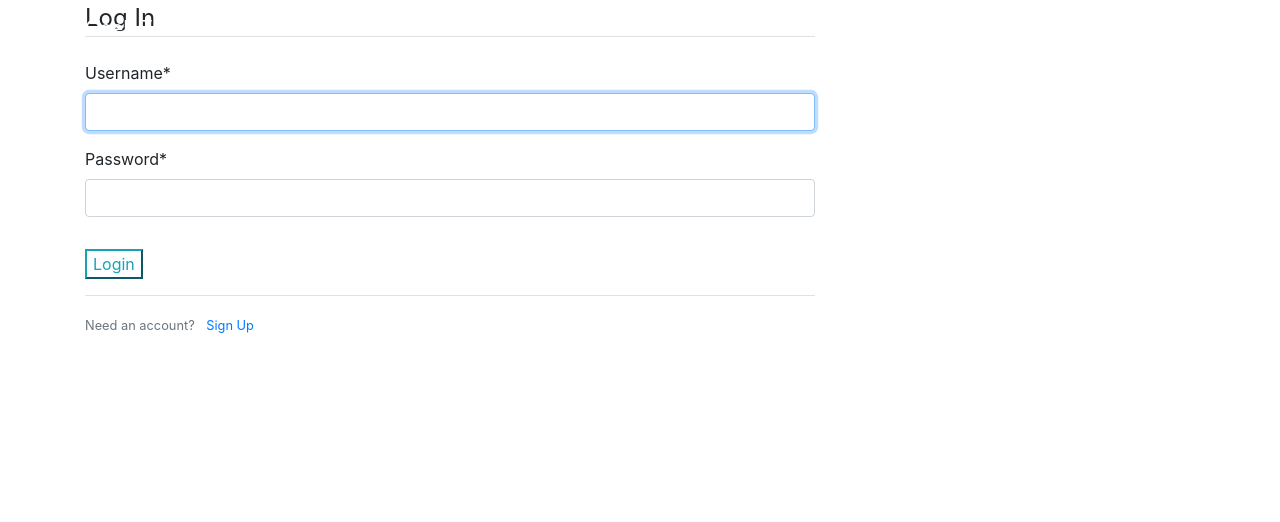
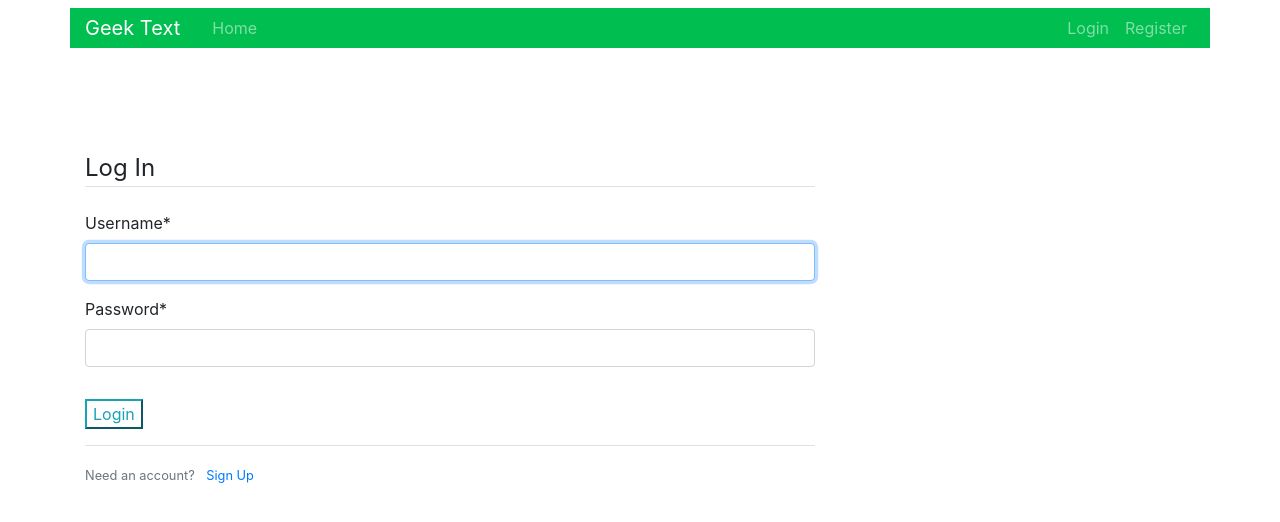
Before and after one commit to Jessela26/CEN4010_Group3, a Django app: page /login/ in a window 1280 px wide. Shown: the top 522 px of the page. Run offline with Django 3.2, Linux system fonts and the light colour scheme; some libraries are stand-ins or nearby versions.

Commit message:
Added new form fields for users first and last names when registering. Plus a temporary, testing nav bar to routes between Login and Register routes.

```diff
--- a/templates/base.html
+++ b/templates/base.html
@@ -1,4 +1,4 @@
-{% load static %}
+
 <!DOCTYPE html>
 <html>
 <head>
@@ -10,7 +10,6 @@
     <!-- Bootstrap CSS -->
     <link rel="stylesheet" href="https://maxcdn.bootstrapcdn.com/bootstrap/4.0.0/css/bootstrap.min.css" integrity="sha384-Gn5384xqQ1aoWXA+058RXPxPg6fy4IWvTNh0E263XmFcJlSAwiGgFAW/dAiS6JXm" crossorigin="anonymous">
 
-    <link rel="stylesheet" type="text/css" href="{% static 'geektext/main.css' %}">
 
     {% if title %}
         <title>GeekText - {{ title }}</title>
@@ -20,8 +19,8 @@
 </head>
 <body>
     <header class="site-header">
-      <nav class="navbar navbar-expand-md navbar-dark bg-steel fixed-top">
-        <div class="container">
+      <nav class="navbar navbar-expand-md navbar-dark bg-steel fixed-top" style="position: absolute;">
+        <div class="container" style="background-color: rgb(0, 190, 79);">
           <a class="navbar-brand mr-4" href="{% url 'geektext-home' %}">Geek Text</a>
           <button class="navbar-toggler" type="button" data-toggle="collapse" data-target="#navbarToggle" aria-controls="navbarToggle" aria-expanded="false" aria-label="Toggle navigation">
           <span class="navbar-toggler-icon"></span>
@@ -32,16 +31,16 @@
             </div>
             <!-- Navbar Right Side -->
             <div class="navbar-nav">
-              <a class="nav-item nav-link" href="#">Login</a>
-              <a class="nav-item nav-link" href="#">Register</a>
+              <a class="nav-item nav-link" href="{%url 'login'%}">Login</a>
+              <a class="nav-item nav-link" href="{%url 'register'%}">Register</a>
             </div>
           </div>
         </div>
       </nav>
     </header>
-    <main role="main" class="container">
-      <div class="row">
-        <div class="col-md-8">
+    <main role="main" class="container" style="margin-top: 75px;">
+      <div class="row" >
+        <div class="col-md-8" style="position: static;">
           {% if messages %}
             {% for message in messages %}
             <div class="alert alert-{{ message.tags }}">
--- a/users/forms.py
+++ b/users/forms.py
@@ -4,7 +4,9 @@ from django.contrib.auth.forms import UserCreationForm
 
 class UserRegisterForm(UserCreationForm):
     email = forms.EmailField()
+    first_name = forms.CharField(max_length=30)
+    last_name = forms.CharField(max_length=30)
 
     class Meta: #namespace for configurations for user models
         model = User
-        fields = ['username', 'email', 'password1', 'password2']
+        fields = ['username', 'email','first_name', 'last_name','password1', 'password2']
--- a/users/templates/users/login.html
+++ b/users/templates/users/login.html
@@ -1,7 +1,7 @@
 {% extends "base.html" %}
 {% load crispy_forms_tags %}
 {% block content %}
-    <div class="content-section">
+    <div class="content-section" style="margin-top: 75px;">
         <form method="POST">
             {% csrf_token %}
             <fieldset class="form-group">
```
Also changed, not shown: db.sqlite3, 1 other file.
